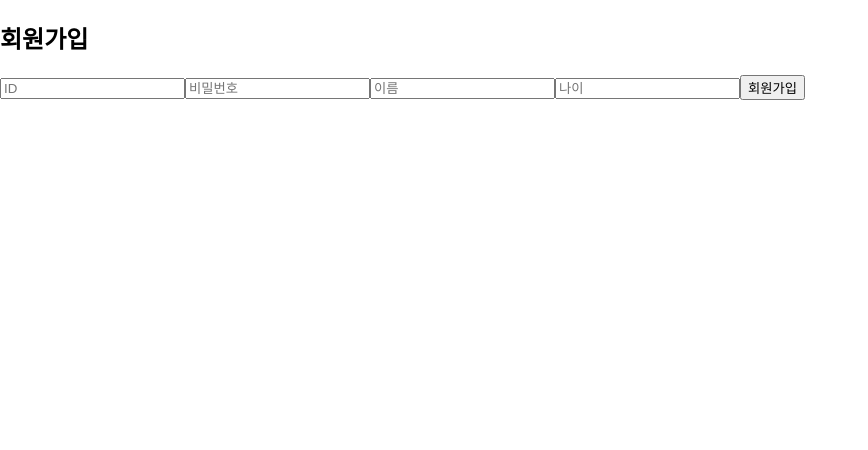
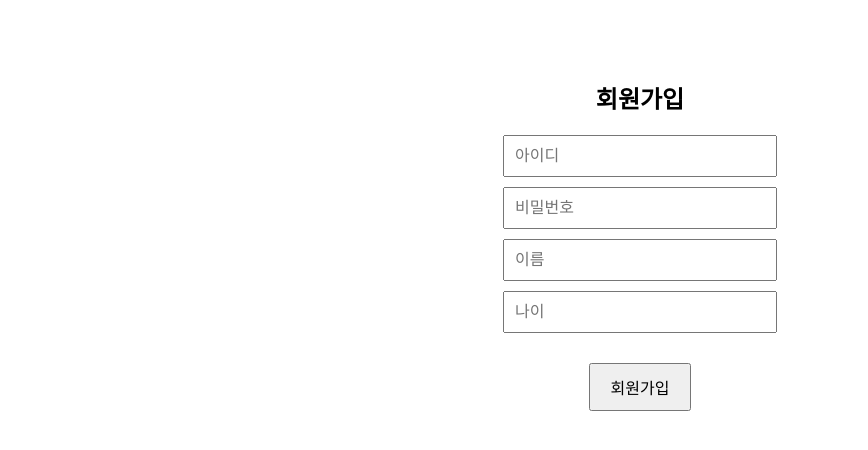
Before and after one commit to ghwi/a, a React (Create React App) app in the folder qr-auth-app/: page /signup in a window 1280 px wide. Shown: the top 450 px of the page, without its empty margins (0-868 px from the left). Built offline with nearby package versions, Linux system fonts and the light colour scheme.

Commit message:
init com28

```diff
--- a/qr-auth-app/src/components/LoginPage.js
+++ b/qr-auth-app/src/components/LoginPage.js
@@ -10,46 +10,59 @@ function LoginPage() {
   const navigate = useNavigate();
 
   const handleLogin = async () => {
-    console.log("입력한 정보:", { username, password });
-
     try {
-      const response = await axios.post(`${API}/login`, {
-        username,
-        password,
-      });
-
-      console.log("서버 응답:", response.data);
-
+      const response = await axios.post(`${API}/login`, { username, password });
       localStorage.setItem('token', response.data.token);
       alert("로그인 성공! 이동합니다");
       navigate('/dashboard');
-
     } catch (err) {
-      console.log("로그인 실패:", err.response?.data || err.message);
+      console.error("로그인 실패:", err.response?.data || err.message);
       setError(true);
       setTimeout(() => setError(false), 2000);
     }
   };
 
   return (
-    <div style={{ textAlign: 'center', marginTop: '80px' }}>
+    <div style={styles.container}>
       <h2>로그인</h2>
       <input
+        style={styles.input}
         placeholder="아이디"
         value={username}
         onChange={(e) => setUsername(e.target.value)}
-      /><br /><br />
+      />
       <input
+        style={styles.input}
+        type="password"
         placeholder="비밀번호"
-        type="password"
         value={password}
         onChange={(e) => setPassword(e.target.value)}
-      /><br /><br />
-      <button onClick={handleLogin}>로그인</button>
-      <button onClick={() => navigate('/signup')}>회원가입</button>
+      />
+      <button style={styles.button} onClick={handleLogin}>로그인</button>
+      <button style={styles.button} onClick={() => navigate('/signup')}>회원가입</button>
       {error && <p style={{ color: 'red' }}>잘못된 정보입니다</p>}
     </div>
   );
 }
 
+const styles = {
+  container: {
+    textAlign: 'center',
+    marginTop: '80px'
+  },
+  input: {
+    display: 'block',
+    margin: '10px auto',
+    padding: '10px',
+    width: '250px',
+    fontSize: '16px'
+  },
+  button: {
+    margin: '10px 5px',
+    padding: '10px 20px',
+    fontSize: '16px',
+    cursor: 'pointer'
+  }
+};
+
 export default LoginPage;
--- a/qr-auth-app/src/components/SignupPage.js
+++ b/qr-auth-app/src/components/SignupPage.js
@@ -1,9 +1,11 @@
 import React, { useState } from 'react';
 import axios from 'axios';
 import API from '../api';
+import { useNavigate } from 'react-router-dom';
 
 function SignUpPage() {
   const [form, setForm] = useState({ username: '', password: '', name: '', age: '' });
+  const navigate = useNavigate();
 
   const handleChange = (e) => {
     setForm({ ...form, [e.target.name]: e.target.value });
@@ -11,23 +13,66 @@ function SignUpPage() {
 
   const handleSubmit = async () => {
     try {
-      await axios.post(`${API}/signup`, form); // res 제거
+      await axios.post(`${API}/signup`, form);
       alert('회원가입 성공!');
+      navigate('/'); // 가입 후 로그인 페이지로 이동
     } catch (err) {
       alert('회원가입 실패: ' + (err.response?.data?.message || '서버 오류'));
     }
   };
 
   return (
-    <div>
+    <div style={styles.container}>
       <h2>회원가입</h2>
-      <input name="username" placeholder="ID" onChange={handleChange} />
-      <input name="password" type="password" placeholder="비밀번호" onChange={handleChange} />
-      <input name="name" placeholder="이름" onChange={handleChange} />
-      <input name="age" type="number" placeholder="나이" onChange={handleChange} />
-      <button onClick={handleSubmit}>회원가입</button>
+      <input
+        style={styles.input}
+        name="username"
+        placeholder="아이디"
+        onChange={handleChange}
+      />
+      <input
+        style={styles.input}
+        name="password"
+        type="password"
+        placeholder="비밀번호"
+        onChange={handleChange}
+      />
+      <input
+        style={styles.input}
+        name="name"
+        placeholder="이름"
+        onChange={handleChange}
+      />
+      <input
+        style={styles.input}
+        name="age"
+        type="number"
+        placeholder="나이"
+        onChange={handleChange}
+      />
+      <button style={styles.button} onClick={handleSubmit}>회원가입</button>
     </div>
   );
 }
 
+const styles = {
+  container: {
+    textAlign: 'center',
+    marginTop: '80px'
+  },
+  input: {
+    display: 'block',
+    margin: '10px auto',
+    padding: '10px',
+    width: '250px',
+    fontSize: '16px'
+  },
+  button: {
+    marginTop: '20px',
+    padding: '10px 20px',
+    fontSize: '16px',
+    cursor: 'pointer'
+  }
+};
+
 export default SignUpPage;
```
Also changed, not shown: 1 other file (tests, documents, lock files or other folders).
